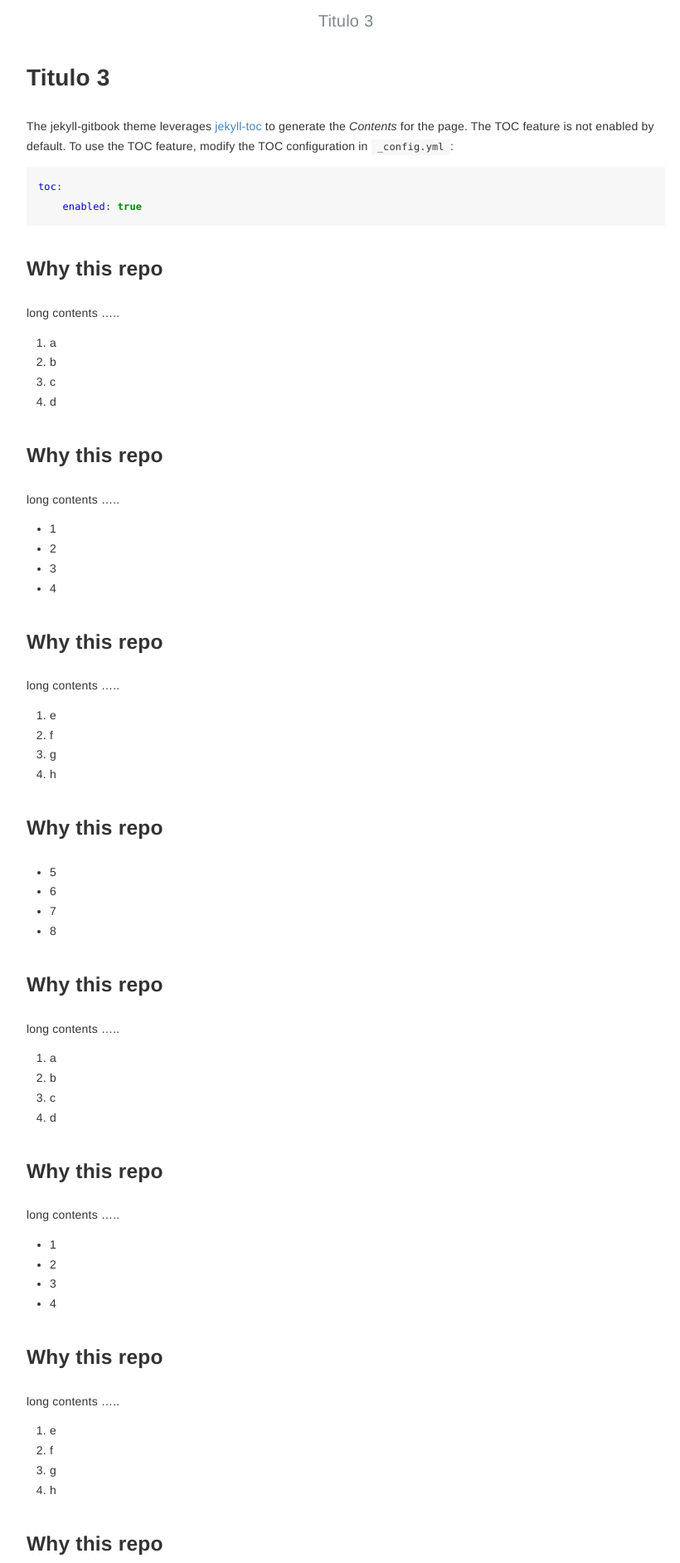
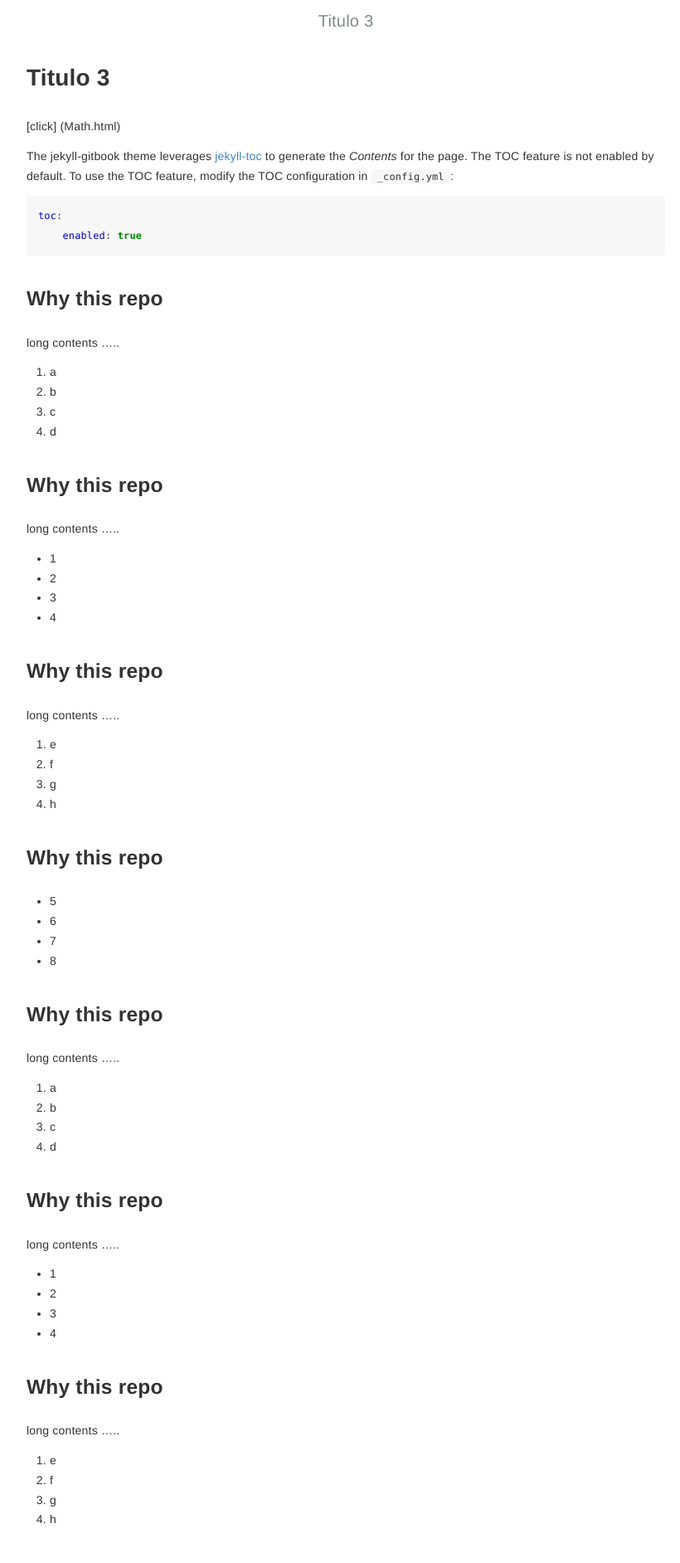
Before and after one commit to JesusCoya/JesusCoya.github.io, a Jekyll site: the page built from _posts/2021-08-10-toc.md, in a window 1280 px wide. Shown: the top 1884 px of the page at 83% size, without its empty margins (223-1043 px from the left). Built offline with Jekyll 4.4.1, drawn with Linux system fonts in a browser that asks for light colours.

Commit message:
Update 2021-08-10-toc.md

```diff
--- a/_posts/2021-08-10-toc.md
+++ b/_posts/2021-08-10-toc.md
@@ -5,6 +5,8 @@ date: 2019-04-28
 category: Programación
 layout: post
 ---
+
+[click] (Math.html)
 
 The jekyll-gitbook theme leverages [jekyll-toc][1] to generate the *Contents* for the page.
 The TOC feature is not enabled by default. To use the TOC feature, modify the TOC
```
